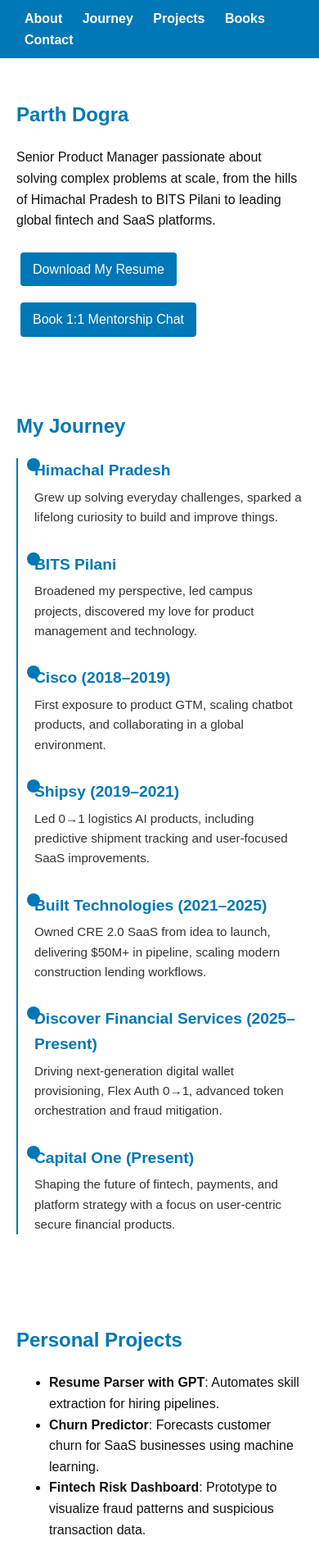
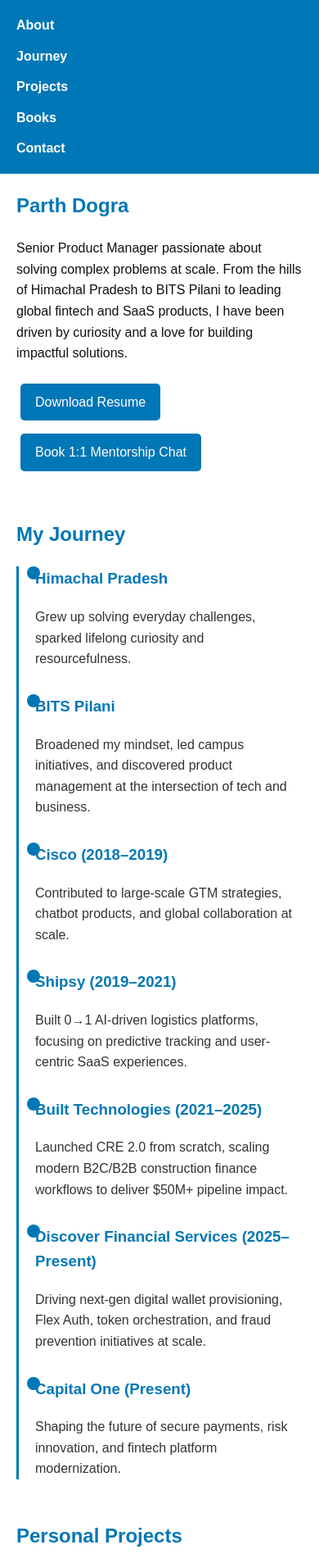
Before and after one commit to parthdogra521/portfolio, a plain HTML site: page index.html in a window 390 px wide. Shown: the top 1896 px of the page at 82% size. Drawn offline with Linux system fonts and the light colour scheme.

Commit message:
Update index.html
More detauls

```diff
--- a/index.html
+++ b/index.html
@@ -3,55 +3,67 @@
 <head>
   <meta charset="UTF-8" />
   <meta name="viewport" content="width=device-width, initial-scale=1.0"/>
-  <title>Parth Dogra - Portfolio</title>
+  <title>Parth Dogra - Product Manager Portfolio</title>
   <style>
     body {
       margin: 0;
       font-family: Arial, sans-serif;
-      background: #fff;
-      color: #111;
+      background-color: #ffffff;
+      color: #111111;
       line-height: 1.6;
     }
     header {
-      background: #0077b6;
-      color: #fff;
-      padding: 10px 20px;
+      background-color: #0077b6;
+      color: #ffffff;
+      padding: 12px 20px;
       position: sticky;
       top: 0;
+      z-index: 1000;
+    }
+    header nav {
+      display: flex;
+      flex-wrap: wrap;
+      justify-content: center;
     }
     header nav a {
-      color: #fff;
-      margin: 0 10px;
+      color: #ffffff;
+      margin: 0 12px;
       text-decoration: none;
       font-weight: bold;
+      transition: opacity 0.2s ease;
     }
     header nav a:hover {
-      text-decoration: underline;
+      opacity: 0.8;
+    }
+    main {
+      max-width: 800px;
+      margin: auto;
+      padding: 20px;
     }
     section {
-      padding: 30px 20px;
-      max-width: 800px;
-      margin: auto;
+      margin-bottom: 50px;
     }
-    h1, h2 {
+    h1, h2, h3 {
       color: #0077b6;
+      margin-top: 0;
     }
     .btn {
       display: inline-block;
-      margin: 10px 5px;
-      padding: 8px 15px;
-      background: #0077b6;
-      color: #fff;
+      margin: 8px 5px;
+      padding: 10px 18px;
+      background-color: #0077b6;
+      color: #ffffff;
       text-decoration: none;
-      border-radius: 4px;
+      border-radius: 5px;
+      transition: background 0.3s ease;
     }
     .btn:hover {
-      background: #005b8c;
+      background-color: #005b8c;
     }
     .timeline {
-      border-left: 2px solid #0077b6;
+      border-left: 3px solid #0077b6;
       padding-left: 20px;
-      margin: 20px 0;
+      margin-top: 20px;
     }
     .timeline-item {
       position: relative;
@@ -60,29 +72,31 @@
     .timeline-item::before {
       content: "";
       position: absolute;
-      left: -9px;
+      left: -10px;
       top: 0;
       width: 16px;
       height: 16px;
       background-color: #0077b6;
       border-radius: 50%;
     }
-    .timeline-item h3 {
-      margin: 0;
-      font-size: 1.2em;
-      color: #0077b6;
-    }
     .timeline-item p {
-      margin: 5px 0 0 0;
-      font-size: 0.95em;
-      color: #333;
+      margin: 5px 0 0;
+      color: #333333;
     }
     footer {
-      background: #f0f0f0;
       text-align: center;
-      padding: 10px;
+      background-color: #f2f2f2;
+      padding: 12px;
       font-size: 0.9em;
-      margin-top: 30px;
+      color: #333333;
+    }
+    @media(max-width: 600px) {
+      header nav {
+        flex-direction: column;
+      }
+      header nav a {
+        margin: 6px 0;
+      }
     }
   </style>
 </head>
@@ -100,9 +114,9 @@
     <section id="about">
       <h1>Parth Dogra</h1>
       <p>
-        Senior Product Manager passionate about solving complex problems at scale, from the hills of Himachal Pradesh to BITS Pilani to leading global fintech and SaaS platforms.
+        Senior Product Manager passionate about solving complex problems at scale. From the hills of Himachal Pradesh to BITS Pilani to leading global fintech and SaaS products, I have been driven by curiosity and a love for building impactful solutions.
       </p>
-      <a href="assets/resume.pdf" download class="btn">Download My Resume</a>
+      <a href="assets/resume.pdf" download class="btn">Download Resume</a>
       <a href="https://calendly.com/your-mentorship-link" target="_blank" class="btn">Book 1:1 Mentorship Chat</a>
     </section>
 
@@ -111,31 +125,31 @@
       <div class="timeline">
         <div class="timeline-item">
           <h3>Himachal Pradesh</h3>
-          <p>Grew up solving everyday challenges, sparked a lifelong curiosity to build and improve things.</p>
+          <p>Grew up solving everyday challenges, sparked lifelong curiosity and resourcefulness.</p>
         </div>
         <div class="timeline-item">
           <h3>BITS Pilani</h3>
-          <p>Broadened my perspective, led campus projects, discovered my love for product management and technology.</p>
+          <p>Broadened my mindset, led campus initiatives, and discovered product management at the intersection of tech and business.</p>
         </div>
         <div class="timeline-item">
           <h3>Cisco (2018–2019)</h3>
-          <p>First exposure to product GTM, scaling chatbot products, and collaborating in a global environment.</p>
+          <p>Contributed to large-scale GTM strategies, chatbot products, and global collaboration at scale.</p>
         </div>
         <div class="timeline-item">
           <h3>Shipsy (2019–2021)</h3>
-          <p>Led 0→1 logistics AI products, including predictive shipment tracking and user-focused SaaS improvements.</p>
+          <p>Built 0→1 AI-driven logistics platforms, focusing on predictive tracking and user-centric SaaS experiences.</p>
         </div>
         <div class="timeline-item">
           <h3>Built Technologies (2021–2025)</h3>
-          <p>Owned CRE 2.0 SaaS from idea to launch, delivering $50M+ in pipeline, scaling modern construction lending workflows.</p>
+          <p>Launched CRE 2.0 from scratch, scaling modern B2C/B2B construction finance workflows to deliver $50M+ pipeline impact.</p>
         </div>
         <div class="timeline-item">
           <h3>Discover Financial Services (2025–Present)</h3>
-          <p>Driving next-generation digital wallet provisioning, Flex Auth 0→1, advanced token orchestration and fraud mitigation.</p>
+          <p>Driving next-gen digital wallet provisioning, Flex Auth, token orchestration, and fraud prevention initiatives at scale.</p>
         </div>
         <div class="timeline-item">
           <h3>Capital One (Present)</h3>
-          <p>Shaping the future of fintech, payments, and platform strategy with a focus on user-centric secure financial products.</p>
+          <p>Shaping the future of secure payments, risk innovation, and fintech platform modernization.</p>
         </div>
       </div>
     </section>
@@ -143,35 +157,36 @@
     <section id="projects">
       <h2>Personal Projects</h2>
       <ul>
-        <li><strong>Resume Parser with GPT</strong>: Automates skill extraction for hiring pipelines.</li>
-        <li><strong>Churn Predictor</strong>: Forecasts customer churn for SaaS businesses using machine learning.</li>
-        <li><strong>Fintech Risk Dashboard</strong>: Prototype to visualize fraud patterns and suspicious transaction data.</li>
+        <li><strong>Resume Parser with GPT</strong>: Automates skill extraction to streamline hiring pipelines.</li>
+        <li><strong>Churn Predictor</strong>: Predicts SaaS customer churn using machine learning models.</li>
+        <li><strong>Fintech Risk Dashboard</strong>: Prototyping real-time transaction and fraud pattern visualization.</li>
       </ul>
     </section>
 
     <section id="books">
       <h2>Book Recommendations</h2>
       <ul>
-        <li><strong>Inspired</strong> by Marty Cagan — product management principles.</li>
-        <li><strong>Lean Startup</strong> by Eric Ries — test and learn culture.</li>
-        <li><strong>Measure What Matters</strong> by John Doerr — OKRs at scale.</li>
-        <li><strong>Hooked</strong> by Nir Eyal — habit-forming products.</li>
-        <li><strong>Thinking in Bets</strong> by Annie Duke — making better decisions.</li>
+        <li><strong>Inspired</strong> by Marty Cagan — product management foundations.</li>
+        <li><strong>Lean Startup</strong> by Eric Ries — fast experimentation frameworks.</li>
+        <li><strong>Measure What Matters</strong> by John Doerr — OKRs done right.</li>
+        <li><strong>Hooked</strong> by Nir Eyal — building habit-forming products.</li>
+        <li><strong>Thinking in Bets</strong> by Annie Duke — smarter decision-making under risk.</li>
       </ul>
-      <h3>Featured Writing</h3>
+      <h3>My Writing</h3>
       <ul>
-        <li><a href="https://medium.com/@1parth521" target="_blank">Visit my Medium profile</a> for articles on PM frameworks, fintech, and product leadership.</li>
+        <li><a href="https://medium.com/@1parth521" target="_blank">Check out my Medium articles</a> on PM frameworks, fintech, and career stories.</li>
       </ul>
     </section>
 
     <section id="contact">
       <h2>Contact</h2>
       <p>Email: <a href="mailto:pparthdogra@gmail.com">pparthdogra@gmail.com</a></p>
-      <p>Connect on <a href="https://linkedin.com/in/parth-dogra" target="_blank">LinkedIn</a></p>
+      <p>LinkedIn: <a href="https://linkedin.com/in/parth-dogra" target="_blank">linkedin.com/in/parth-dogra</a></p>
+      <a href="assets/resume.pdf" download class="btn">Download My Resume</a>
     </section>
   </main>
   <footer>
-    &copy; 2025 Parth Dogra
+    &copy; 2025 Parth Dogra. All rights reserved.
   </footer>
 </body>
 </html>
```
